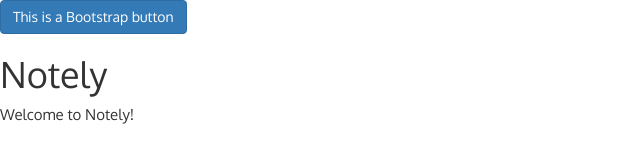
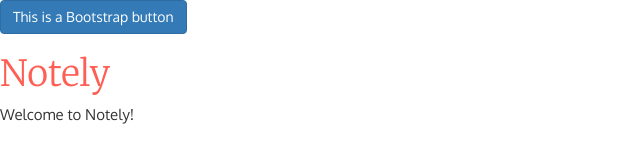
Before and after one commit to getfretless/notely-ui, a website: page app/index.html in a window 1280 px wide. Shown: the whole page, without its empty margins (0-640 px from the left). Drawn offline with nearby package versions, Linux system fonts and the light colour scheme; some packages are replaced by stand-ins of ours; a script that the page names is missing.

Commit message:
Add h1..6 styles.

```diff
--- a/app/content/app.css
+++ b/app/content/app.css
@@ -1,4 +1,8 @@
 body {
   font-family: Oxygen, Helvetica, Arial, sans-serif;
-  font-size: 1.5em;
-}
+  font-size: 1.5em; }
+
+h1, h2, h3, h4, h5 {
+  font-family: Merriweather;
+  font-weight: 300;
+  color: #FE5F55; }
```
